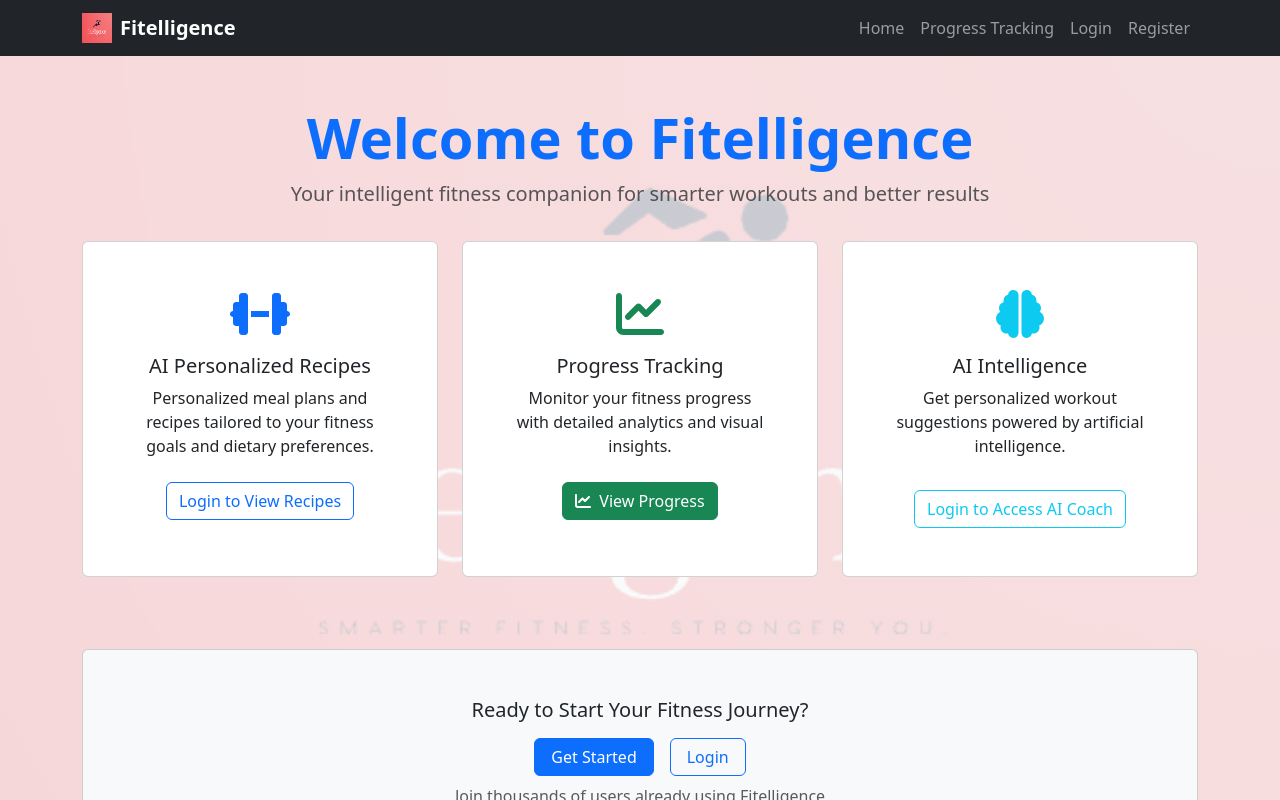
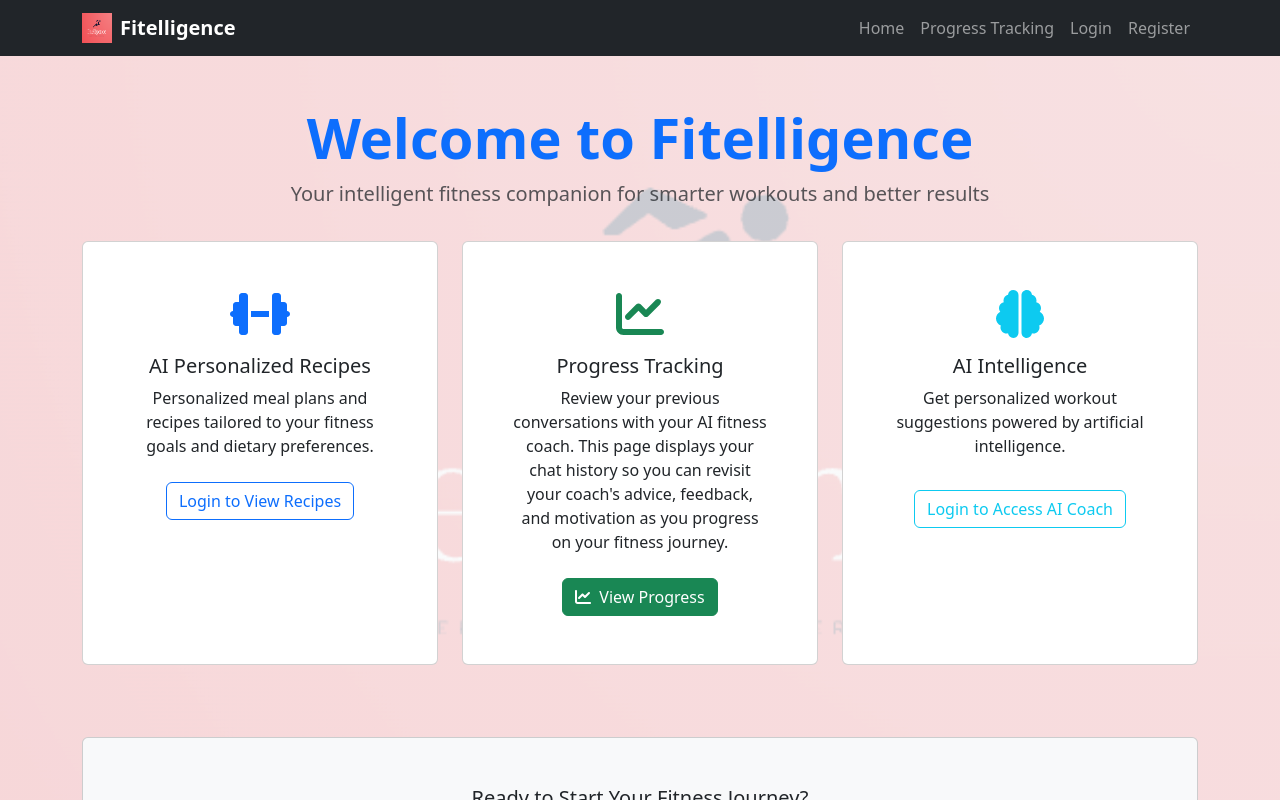
Before and after one commit to nicolekristie/Fitelligence_App, a React (Vite) app in the folder client/fitelligenceApp/: page / in a window 1280 px wide. Shown: the top 800 px of the page. Built offline with nearby package versions, Linux system fonts and the light colour scheme.

Commit message:
Add Default avatar image. Minor fixes

```diff
--- a/client/fitelligenceApp/src/Components/Features.jsx
+++ b/client/fitelligenceApp/src/Components/Features.jsx
@@ -78,8 +78,10 @@ function Features() {
               </div>
               <Card.Title className="h6 mb-2">Progress Tracking</Card.Title>
               <Card.Text className="text-muted" style={{ fontSize: "0.85rem" }}>
-                Monitor your fitness progress with detailed analytics and visual
-                insights.
+                Review your previous conversations with your AI fitness coach.
+                This page displays your chat history so you can revisit your
+                coach's advice, feedback, and motivation as you progress on your
+                fitness journey.
               </Card.Text>
               <Button
                 as={Link}
--- a/client/fitelligenceApp/src/Components/Home.jsx
+++ b/client/fitelligenceApp/src/Components/Home.jsx
@@ -104,8 +104,10 @@ function Home() {
                 </div>
                 <Card.Title>Progress Tracking</Card.Title>
                 <Card.Text>
-                  Monitor your fitness progress with detailed analytics and
-                  visual insights.
+                  Review your previous conversations with your AI fitness coach.
+                  This page displays your chat history so you can revisit your
+                  coach's advice, feedback, and motivation as you progress on
+                  your fitness journey.
                 </Card.Text>
                 <Button
                   variant="success"
--- a/client/fitelligenceApp/src/Components/Profile.jsx
+++ b/client/fitelligenceApp/src/Components/Profile.jsx
@@ -54,11 +54,13 @@ function Profile() {
     await validateCurrentToken();
   };
 
+  // Remove extra top margin and whitespace above "My Profile"
+  // Add space at the top border of the page
   return (
-    <Container className="mt-5">
+    <Container style={{ marginTop: 32, paddingTop: 0 }}>
       <Row
         className="justify-content-center align-items-center"
-        style={{ minHeight: "unset", marginTop: "32px", position: "relative" }}
+        style={{ minHeight: "unset", marginTop: 0, position: "relative" }}
       >
         {/* Stretches image on the left side, responsive */}
         <Col
@@ -98,7 +100,10 @@ function Profile() {
               maxWidth: 820,
               minWidth: 260,
               minHeight: 420,
-              padding: "18px 0",
+              paddingTop: 0,
+              paddingLeft: 0,
+              paddingRight: 0,
+              paddingBottom: 0,
               margin: "0 auto",
               position: "relative",
             }}
@@ -113,14 +118,21 @@ function Profile() {
                 fontWeight: 700,
                 letterSpacing: 1,
                 boxShadow: "0 2px 8px rgba(24,90,157,0.10)",
-                padding: "22px 0",
-                marginBottom: 18,
+                padding: "14px 0 10px 0",
+                marginBottom: 10,
                 fontSize: 30,
               }}
             >
               My Profile
             </Card.Header>
-            <Card.Body>
+            <Card.Body
+              style={{
+                paddingTop: 0,
+                paddingBottom: 24,
+                paddingLeft: 24,
+                paddingRight: 24,
+              }}
+            >
               <Row>
                 {/* Profile fields */}
                 <Col xs={12} md={8} style={{ minWidth: 180 }}>
--- a/client/fitelligenceApp/src/Components/ProfileAvatar.jsx
+++ b/client/fitelligenceApp/src/Components/ProfileAvatar.jsx
@@ -45,8 +45,8 @@ function ProfileAvatar({ avatarUrl, token, onUpload }) {
     }
   };
 
-  // Always use backend URL for avatar if present
-  let imgSrc = "/default-avatar.png";
+  // Always use backend URL for avatar if present, else fallback to /assets/images/profile/avatardefault.jpg (public folder)
+  let imgSrc = "/assets/images/profile/avatardefault.jpg";
   if (avatarUrl) {
     if (avatarUrl.startsWith("/uploads/")) {
       // Add cache-busting query string to force reload after upload
--- a/client/fitelligenceApp/src/Components/ProgressTracking.jsx
+++ b/client/fitelligenceApp/src/Components/ProgressTracking.jsx
@@ -115,10 +115,10 @@ function ProgressTracking() {
                   )}
                 </h5>
                 <p className="text-muted">
-                  Track your fitness journey by reviewing your{" "}
-                  <strong>workout history</strong> and previous conversations
-                  with your AI coach. This helps you stay motivated and
-                  accountable to your fitness goals.
+                  Review your previous conversations with your AI fitness coach.
+                  This page displays your chat history so you can revisit your
+                  coach's advice, feedback, and motivation as you progress on
+                  your fitness journey.
                 </p>
                 {user?.id ? (
                   <Button
```
Also changed, not shown: client/fitelligenceApp/public/assets/images/profile/athena.jpeg (added), client/fitelligenceApp/public/assets/images/profile/avatardefault.jpg (added), 1 other file (tests, documents, lock files or other folders).
